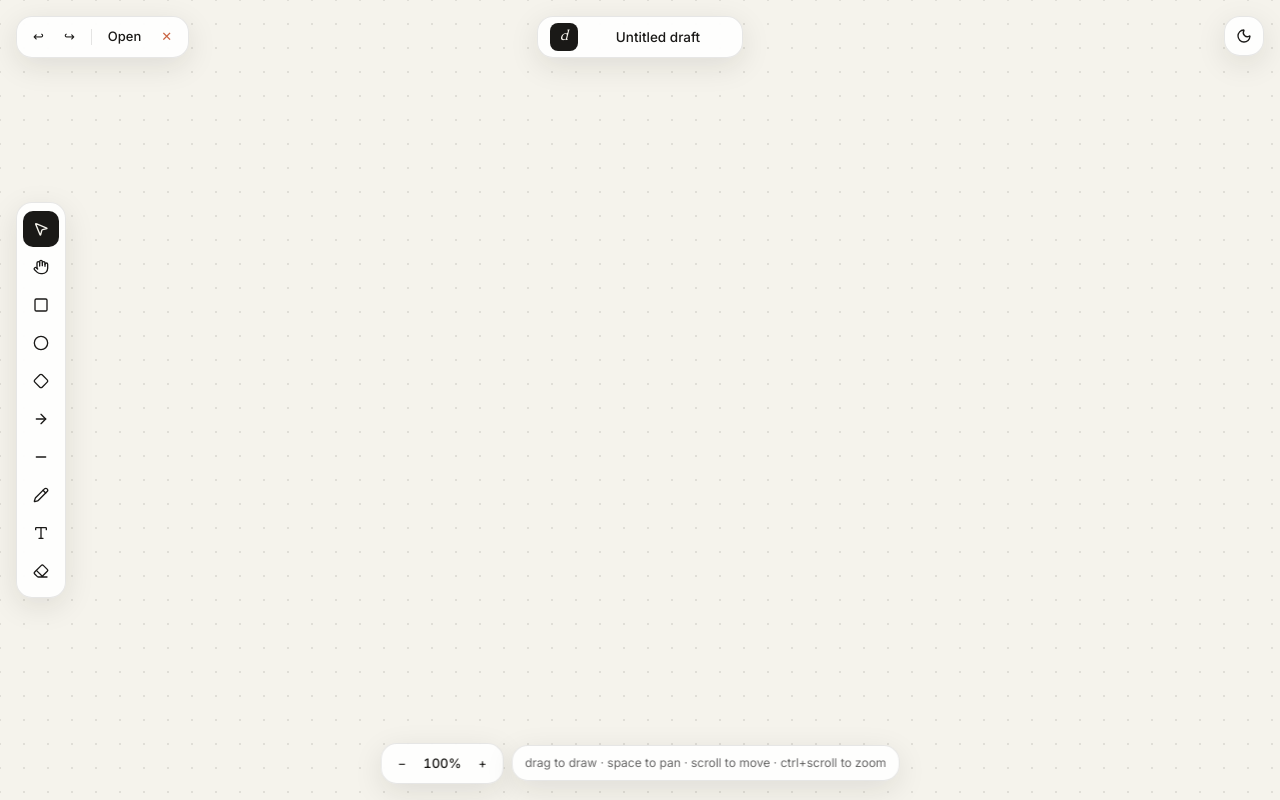
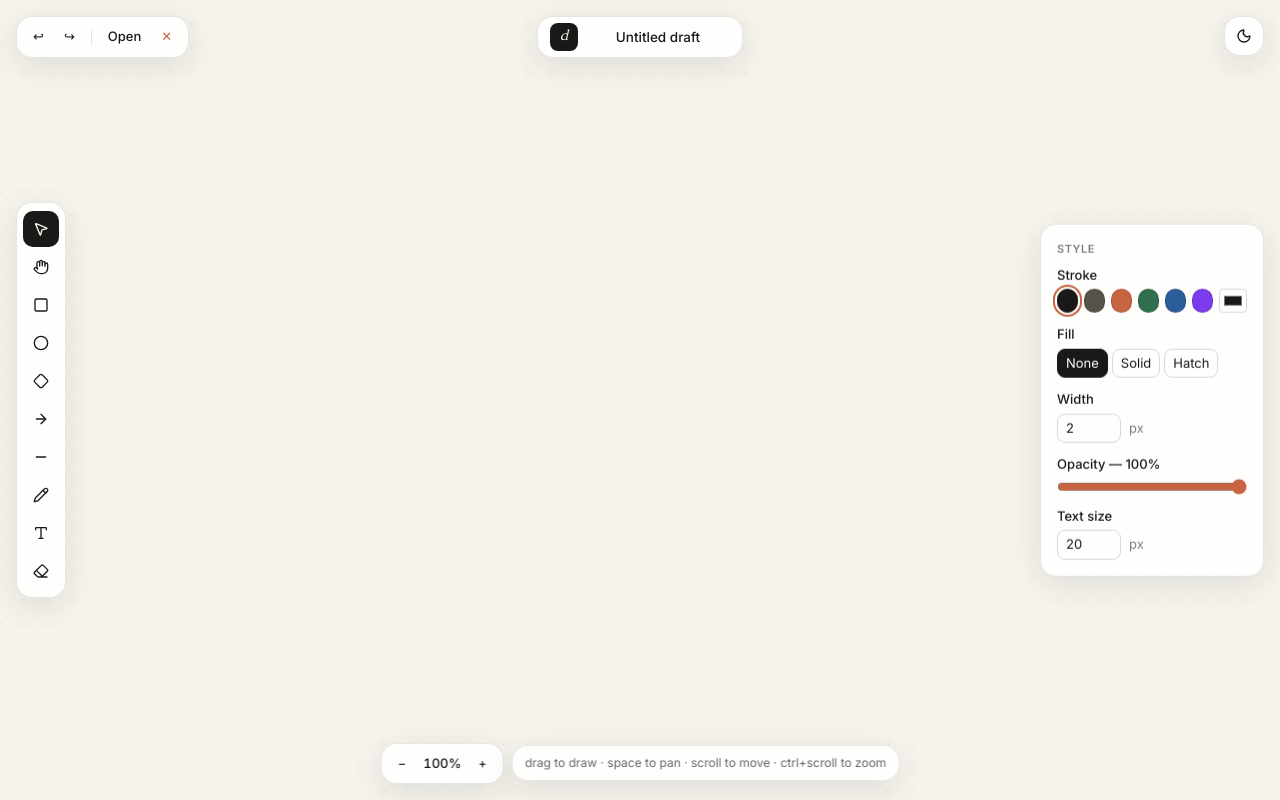
Before and after one commit to NickyHariniaina/dradraft, a Next.js app: page / in a window 1280 px wide. Built offline with nearby package versions, Linux system fonts and the light colour scheme.

Commit message:
feat: keep style panel always visible

```diff
--- a/components/StylePanel.tsx
+++ b/components/StylePanel.tsx
@@ -8,14 +8,12 @@ export default function StylePanel() {
   const style = useBoard((s) => s.style);
   const setStyle = useBoard((s) => s.setStyle);
 
-  if (selection.length === 0) return null;
-
   const fills: FillStyle[] = ["transparent", "solid", "hatch"];
 
   return (
     <div className="float-bar w-56 rounded-2xl p-4 text-[13px]">
       <p className="mb-2 text-[11px] font-semibold uppercase tracking-wider text-black/50">
-        {selection.length} selected
+        {selection.length > 0 ? `${selection.length} selected` : "Style"}
       </p>
       <p className="mb-1 font-medium">Stroke</p>
       <div className="mb-3 flex items-center gap-1.5">
```
